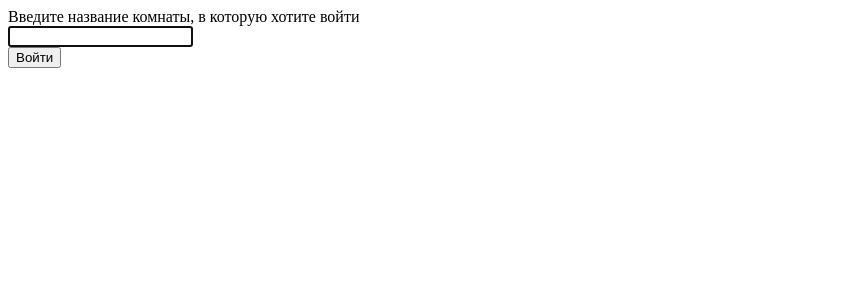
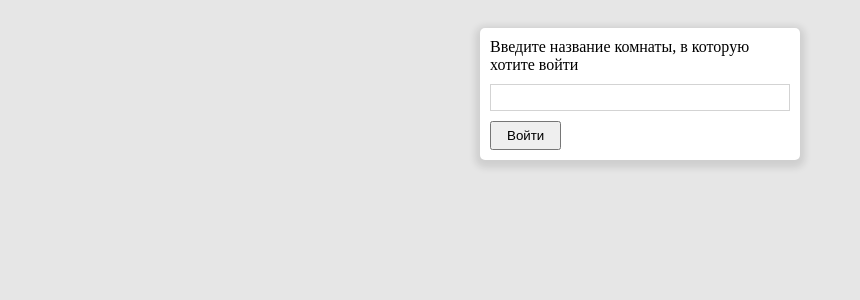
Before and after one commit to SergeyLebidko/ChannelsTraining, a Django app: page /chat/ in a window 1280 px wide. Shown: the top 300 px of the page, without its empty margins (0-860 px from the left). Run offline with Django 3.2, Linux system fonts and the light colour scheme.

Commit message:
Добавлены стили

```diff
--- /dev/null
+++ b/chat/static/chat/base.css
@@ -0,0 +1,44 @@
+body {
+    background-color: rgb(230, 230, 230);
+    padding: 20px;
+}
+
+.container {
+    background-color: white;
+    margin: auto;
+    padding: 10px;
+    border-radius: 5px;
+    box-shadow: 0 3px 7px 5px rgba(0, 0, 0, 0.1);
+}
+
+.container * + * {
+    margin-top: 10px;
+}
+
+.small-container {
+    max-width: 300px;
+}
+
+.big-container {
+    max-width: 800px;
+}
+
+.container input[type=text] {
+    width: 100%;
+    box-sizing: border-box;
+    padding: 5px;
+    outline: none;
+    border: 1px solid lightgray;
+}
+
+.container textarea {
+    width: 100%;
+    box-sizing: border-box;
+    padding: 5px;
+    outline: none;
+    border: 1px solid lightgray;
+}
+
+input[type=button] {
+    padding: 5px 15px;
+}
--- a/templates/chat/base.html
+++ b/templates/chat/base.html
@@ -1,8 +1,11 @@
+{% load static %}
+
 <!DOCTYPE html>
 <html lang="en">
 <head>
     <meta charset="UTF-8">
     <title>Channels Training</title>
+    <link rel="stylesheet" href="{% static 'chat/base.css' %}">
 </head>
 <body>
 {% block content %}
--- a/templates/chat/index.html
+++ b/templates/chat/index.html
@@ -1,11 +1,13 @@
 {% extends 'chat/base.html' %}
 
 {% block content %}
-    <label for="room-name-input">Введите название комнаты, в которую хотите войти</label>
-    <br>
-    <input id="room-name-input" type="text" size="20">
-    <br>
-    <input id="room-name-submit" type="button" value="Войти">
+    <div class="container small-container">
+        <label for="room-name-input">Введите название комнаты, в которую хотите войти</label>
+        <br>
+        <input id="room-name-input" type="text" size="20">
+        <br>
+        <input id="room-name-submit" type="button" value="Войти">
+    </div>
 {% endblock %}
 
 {% block scripts %}
--- a/templates/chat/room.html
+++ b/templates/chat/room.html
@@ -1,8 +1,9 @@
 {% extends 'chat/base.html' %}
 
 {% block content %}
+    <div class="container big-container">
         <!-- Элемент для вывода всех сообщений чата -->
-    <textarea id="chat-log" cols="100" rows="20"></textarea>
+        <textarea id="chat-log" rows="20"></textarea>
         <br>
 
         <!-- Поле для ввода очередного сообщения -->
@@ -13,6 +14,7 @@
 
         <input id="chat-message-submit" type="button" value="Отправить">
         {{ room_name|json_script:"room-name" }}
+    </div>
 {% endblock %}
 
 {% block scripts %}
```
Lines whose indentation alone changed are shown as unchanged.
